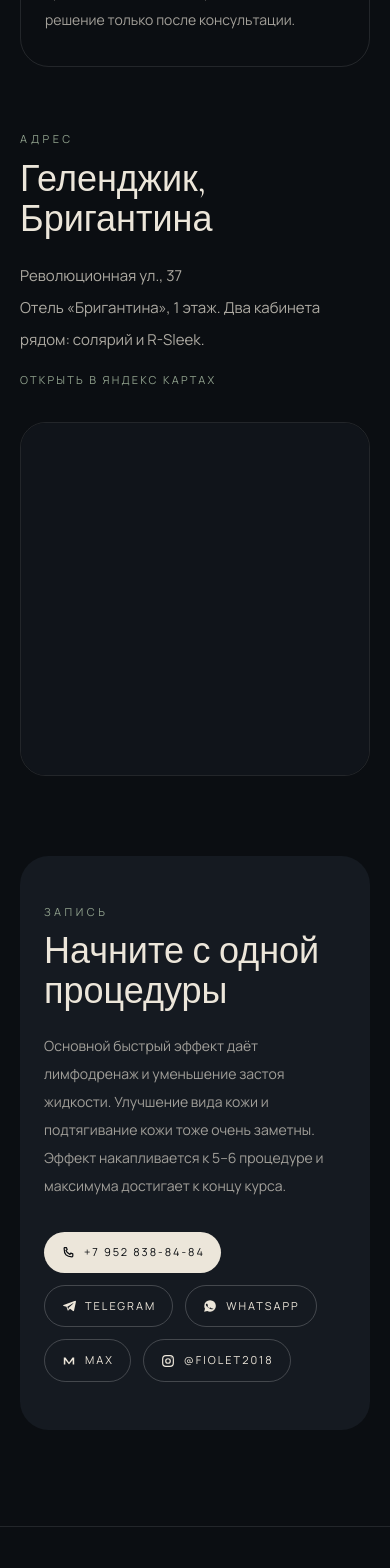
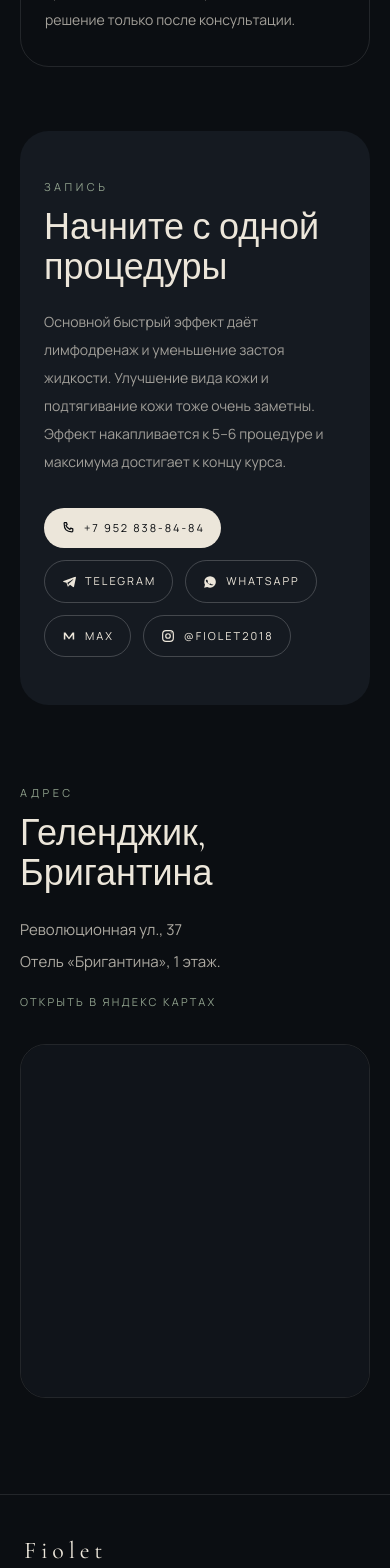
Before and after one commit to gnxv/ds, a Next.js app: page /r-sleek in a window 390 px wide. Shown: the part 9860-11428 px from the top of the page. Built offline with nearby package versions, Linux system fonts and the light colour scheme.

Commit message:
Move address below booking and show map pin only

```diff
--- a/src/app/r-sleek/page.tsx
+++ b/src/app/r-sleek/page.tsx
@@ -421,7 +421,25 @@ export default function RSleekPage() {
         </div>
       </section>
 
-      <section id="address" className="px-5 pb-20 md:px-6 md:pb-28">
+      <section id="contact" className="px-5 pb-20 md:px-6 md:pb-28">
+        <div className="mx-auto max-w-6xl rounded-[1.8rem] bg-[#151a21] px-6 py-12 md:px-12">
+          <p className="text-[11px] uppercase tracking-[0.32em] text-[#8fa08c]">
+            Запись
+          </p>
+          <h2 className="font-serif mt-3 max-w-xl text-4xl md:text-5xl">
+            Начните с одной процедуры
+          </h2>
+          <p className="mt-5 max-w-2xl text-sm leading-7 text-[#ece6da]/65">
+            Основной быстрый эффект даёт лимфодренаж и уменьшение застоя
+            жидкости. Улучшение вида кожи и подтягивание кожи тоже очень
+            заметны. Эффект накапливается к 5–6 процедуре и максимума достигает
+            к концу курса.
+          </p>
+          <ContactActions />
+        </div>
+      </section>
+
+      <section id="address" className="px-5 pb-24 md:px-6">
         <div className="mx-auto max-w-6xl">
           <p className="text-[11px] uppercase tracking-[0.32em] text-[#8fa08c]">
             Адрес
@@ -432,7 +450,7 @@ export default function RSleekPage() {
           <p className="mt-5 max-w-2xl text-[15px] leading-8 text-[#ece6da]/72">
             {site.address}
             <br />
-            {site.addressExtra}. Два кабинета рядом: солярий и R-Sleek.
+            {site.addressExtra}.
           </p>
           <a
             href={site.mapsUrl}
@@ -454,24 +472,6 @@ export default function RSleekPage() {
         </div>
       </section>
 
-      <section id="contact" className="px-5 pb-24 md:px-6">
-        <div className="mx-auto max-w-6xl rounded-[1.8rem] bg-[#151a21] px-6 py-12 md:px-12">
-          <p className="text-[11px] uppercase tracking-[0.32em] text-[#8fa08c]">
-            Запись
-          </p>
-          <h2 className="font-serif mt-3 max-w-xl text-4xl md:text-5xl">
-            Начните с одной процедуры
-          </h2>
-          <p className="mt-5 max-w-2xl text-sm leading-7 text-[#ece6da]/65">
-            Основной быстрый эффект даёт лимфодренаж и уменьшение застоя
-            жидкости. Улучшение вида кожи и подтягивание кожи тоже очень
-            заметны. Эффект накапливается к 5–6 процедуре и максимума достигает
-            к концу курса.
-          </p>
-          <ContactActions />
-        </div>
-      </section>
-
       <SiteFooter tone="sculpt" />
     </div>
   );
--- a/src/lib/site.ts
+++ b/src/lib/site.ts
@@ -7,7 +7,7 @@ export const site = {
   city: "Геленджик",
   mapsUrl: "https://yandex.ru/maps/org/fiolet/108706549072/",
   mapsEmbed:
-    "https://yandex.ru/map-widget/v1/?ol=biz&oid=108706549072&ll=38.067614%2C44.555612&z=16",
+    "https://yandex.ru/map-widget/v1/?ll=38.067614%2C44.555612&z=16&pt=38.067614,44.555612,pm2rdm",
   phone: "+7 952 838-84-84",
   phoneHref: "tel:+79528388484",
   telegram: "https://t.me/+79528388484",
@@ -53,8 +53,8 @@ export const services = {
       { href: "#how", label: "Сеанс" },
       { href: "#prices", label: "Цены" },
       { href: "#faq", label: "Вопросы" },
+      { href: "#contact", label: "Запись" },
       { href: "#address", label: "Адрес" },
-      { href: "#contact", label: "Запись" },
     ] satisfies NavLink[],
   },
 } as const;
```
